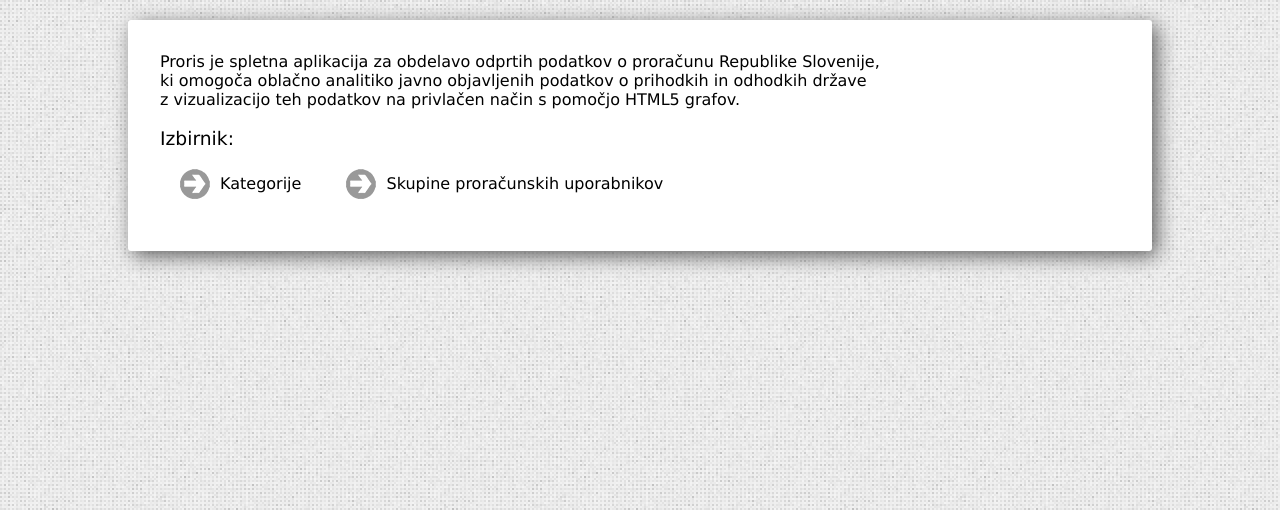
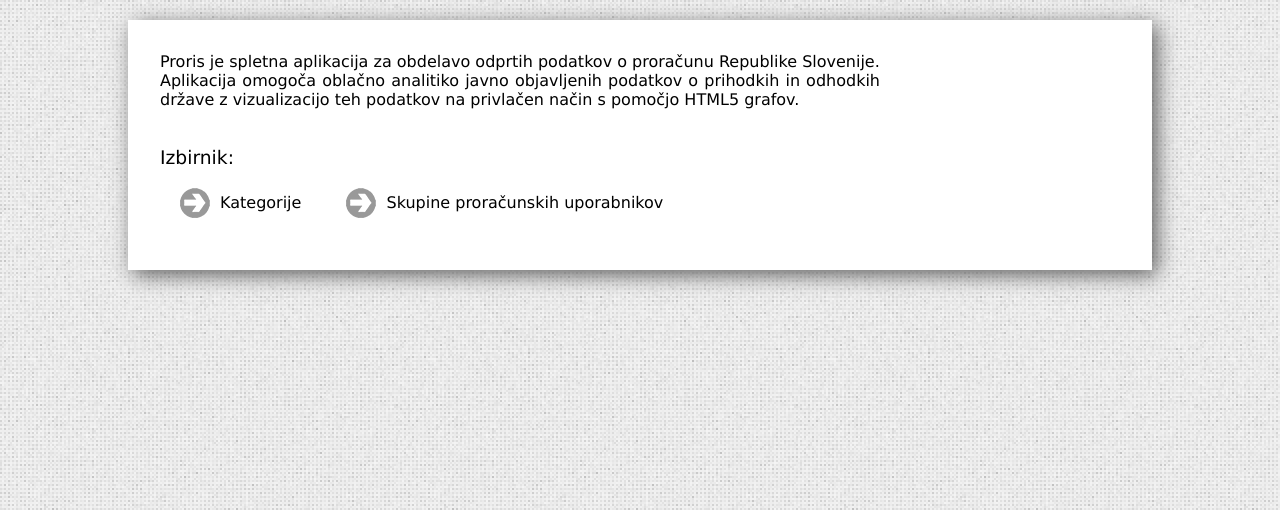
Before and after one commit to jank0s/proris, a Django app: page / in a window 1280 px wide. Shown: the part 128-638 px from the top of the page. Run offline with Django 3.2, Linux system fonts and the light colour scheme; some libraries are stand-ins or nearby versions.

Commit message:
Added main browsers support

```diff
--- a/webapp/static/webapp/styles/style.css
+++ b/webapp/static/webapp/styles/style.css
@@ -48,8 +48,14 @@ body{
 #content {
     background-color: #FFFFFF;
     padding: 2em;
-    -webkit-box-shadow: 5px 5px 20px #606060 ;
-    -webkit-border-radius: 3px;
+    -webkit-box-shadow: 5px 5px 20px #606060;
+	box-shadow: 5px 5px 20px #606060;
+	-moz-box-shadow: 5px 5px 20px #606060;
+
+    -webkit-border-radius: 0px;
+	 -moz-border-radius: 0px;
+    -khtml-border-radius: 0px;
+    border-radius: 0px;
 }
 
 #content #top {
--- a/webapp/static/webapp/templates/index.html
+++ b/webapp/static/webapp/templates/index.html
@@ -1,4 +1,5 @@
-<span>Proris je spletna aplikacija za obdelavo odprtih podatkov o proračunu Republike Slovenije, ki omogoča oblačno analitiko javno objavljenih podatkov o prihodkih in odhodkih države z vizualizacijo teh podatkov na privlačen način s pomočjo HTML5 grafov.</span>
+<p align="justify">Proris je spletna aplikacija za obdelavo odprtih podatkov o proračunu Republike Slovenije.</p>
+<p align="justify">Aplikacija omogoča oblačno analitiko javno objavljenih podatkov o prihodkih in odhodkih države z vizualizacijo teh podatkov na privlačen način s pomočjo HTML5 grafov.</p>
 <br><br>
 <h3>Izbirnik: </h3>
 <ul class="menu">
```
